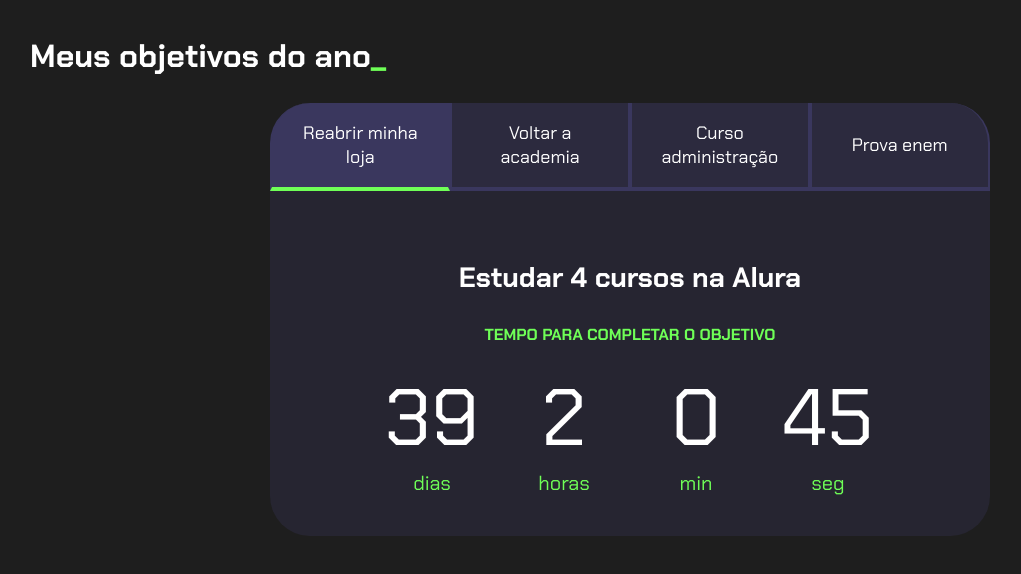
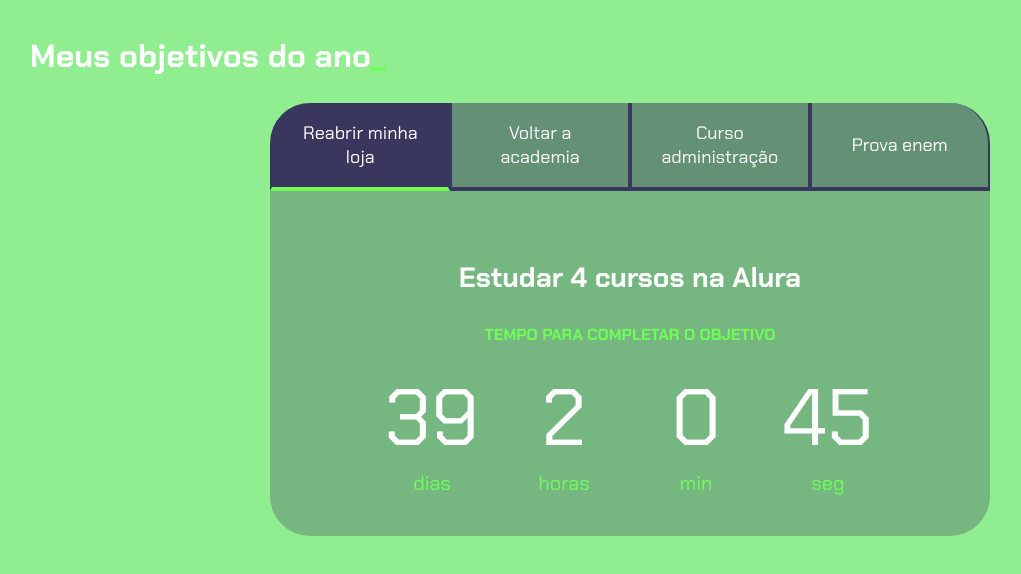
Before and after one commit to gubert-duda/polidoro, a plain HTML site: page index.html in a window 1280 px wide. Shown: the whole page, without its empty margins (10-1031 px from the left). Drawn offline with Linux system fonts and the light colour scheme.

Commit message:
Update style.css

```diff
--- a/style.css
+++ b/style.css
@@ -1,7 +1,7 @@
 @import url('https://fonts.googleapis.com/css2?family=Chakra+Petch:wght@400;700&display=swap');
 
 :root {
-    --cor-de-fundo: #1E1E1E;
+    --cor-de-fundo: #90EE90;
     --verde: #6FFF57;
     --branco: #FFFFFF;
     --botao-ativo: #3A375E;
```
